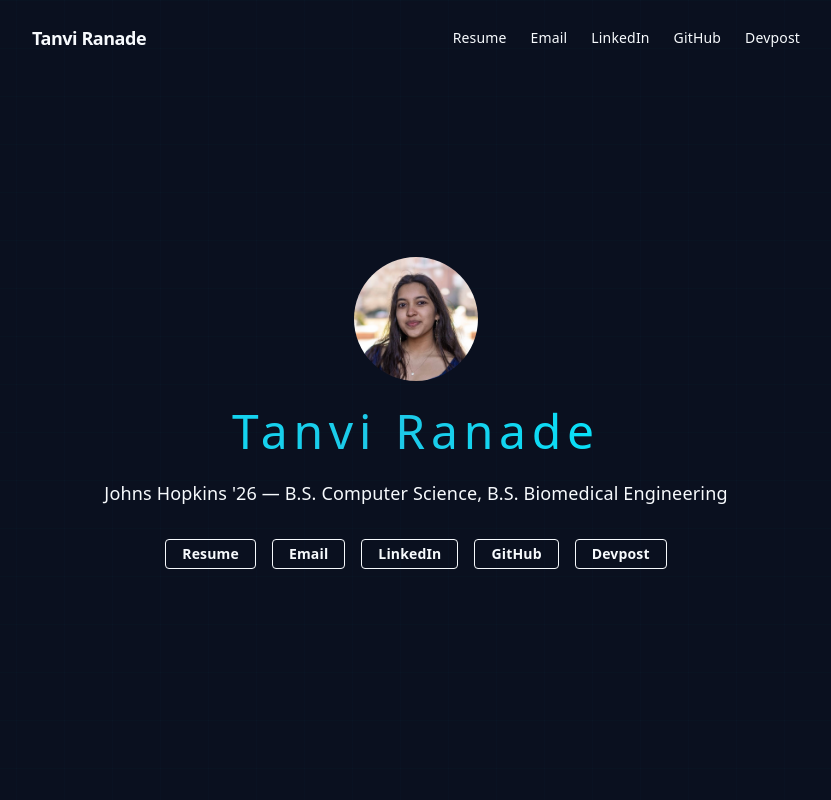
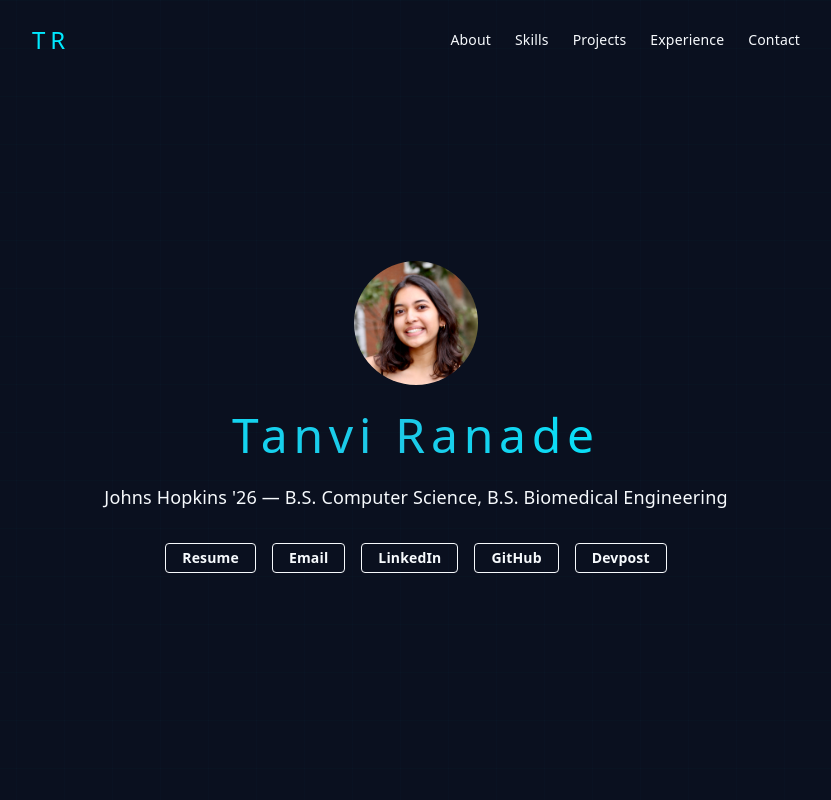
Before and after one commit to tranade/personal-portfolio, a Next.js app: page / in a window 1280 px wide. Shown: the top 800 px of the page, without its empty margins (224-1055 px from the left). Built offline with nearby package versions, Linux system fonts and the light colour scheme.

Commit message:
Make navbar functional

```diff
--- a/src/app/page.tsx
+++ b/src/app/page.tsx
@@ -3,6 +3,14 @@
 import Image from "next/image";
 import Link from "next/link";
 import { useEffect, useState } from "react";
+
+const navSections = [
+  { id: "about", label: "About" },
+  { id: "skills", label: "Skills" },
+  { id: "projects", label: "Projects" },
+  { id: "experience", label: "Experience" },
+  { id: "contact", label: "Contact" },
+];
 
 const socialLinks = [
   { href: "/Tanvi_Ranade_Resume.pdf", label: "Resume" },
@@ -23,6 +31,11 @@ export default function Home() {
     return () => window.removeEventListener("scroll", onScroll);
   }, []);
 
+  // Ensure smooth scrolling for anchor links
+  if (typeof window !== 'undefined') {
+    document.documentElement.style.scrollBehavior = 'smooth';
+  }
+
   return (
     <div className="min-h-screen bg-background text-foreground flex flex-col items-center px-4">
       {/* Navigation */}
@@ -30,12 +43,19 @@ export default function Home() {
         <div className={`w-full h-full transition-colors duration-300 ${navScrolled ? "bg-[#070d16] shadow-md" : "bg-background"}`} />
       </div>
       <nav className="w-full max-w-3xl mx-auto flex justify-between items-center py-6 sticky top-0 z-30 bg-transparent">
-        <span className="text-lg font-bold tracking-tight">Tanvi Ranade</span>
+        <a href="#" className="font-tech-heading text-2xl font-normal tracking-widest flex items-center focus:outline-none" style={{ color: 'var(--accent1)'}}>
+          <span style={{ fontWeight: 400}}>T</span>
+          <span style={{ fontWeight: 400, marginLeft: '0.1em' }}>R</span>
+        </a>
           <div className="flex gap-6 text-sm">
-            {socialLinks.map(link => (
-              <Link key={link.label} href={link.href} target={link.href.startsWith('http') ? '_blank' : undefined} rel="noopener noreferrer" className="hover:text-accent2 transition-colors font-medium">
-                {link.label}
-              </Link>
+            {navSections.map(section => (
+              <a
+                key={section.id}
+                href={`#${section.id}`}
+                className={`hover:text-accent2 transition-colors font-medium`}
+              >
+                {section.label}
+              </a>
             ))}
           </div>
         </nav>
@@ -54,12 +74,12 @@ export default function Home() {
           </div>
         </section>
         {/* About Section */}
-        <section className="w-full flex flex-col gap-4 py-8 border-b border-neutral-800">
+        <section id="about" className="w-full flex flex-col gap-4 py-8 border-b border-neutral-800 scroll-mt-24">
           <h2 className="text-2xl font-bold mb-2 tech-title tech-heading">About</h2>
           <p className="text-base">Hi! I'm a 3rd year undergraduate interested in software engineering, AI/ML, data science, and medical applications. This past summer I interned at Aryn, where I worked on developing an LLM-based query planning and execution pipeline for analytics questions on unstructured data and co-authored a systems paper. I'm currently improving a website for the JHU Physics & Astronomy and on the student developer team for Semester.ly. In the past I worked on an iOS and Android app for dearYou Health, and have had experience working as an R&D intern at CurveAssure as a Full-Stack Software Developer. On campus, I'm the president of WiCS@JHU, a counselor for Camp Kesem, and on a dance team, Blue Jay Bhangra. Recently, I joined Dr. Suchi Saria's lab for Machine Learning in Healthcare. I'm also currently an Intro Algorithms TA and have previously been one for Data Structures and Intermediate Programming (C/C++).</p>
         </section>
         {/* Skills Section */}
-        <section className="w-full flex flex-col gap-4 py-8 border-b border-neutral-800">
+        <section id="skills" className="w-full flex flex-col gap-4 py-8 border-b border-neutral-800 scroll-mt-24">
           <h2 className="text-2xl font-bold mb-2 tech-title tech-heading">Skills</h2>
           <ul className="flex flex-wrap gap-3">
             {['JavaScript', 'HTML', 'CSS', 'TypeScript', 'React', 'Redux', 'Python', 'Java', 'C/C++', 'Databases', 'API Calls', 'Node.js', 'Express.js', 'Nest.js'].map(skill => (
@@ -70,7 +90,7 @@ export default function Home() {
           </ul>
         </section>
         {/* Projects Section */}
-        <section className="w-full flex flex-col gap-4 py-8 border-b border-neutral-800">
+        <section id="projects" className="w-full flex flex-col gap-4 py-8 border-b border-neutral-800 scroll-mt-24">
           <h2 className="text-2xl font-bold mb-2 tech-title tech-heading">Projects</h2>
           <div className="grid gap-6 sm:grid-cols-2">
             <div className="rounded-lg border border-neutral-800 p-4 bg-background flex flex-col gap-2">
@@ -100,7 +120,7 @@ export default function Home() {
           </div>
         </section>
         {/* Experience Section */}
-        <section className="w-full flex flex-col gap-4 py-8 border-b border-neutral-800">
+        <section id="experience" className="w-full flex flex-col gap-4 py-8 border-b border-neutral-800 scroll-mt-24">
           <h2 className="text-2xl font-bold mb-2 tech-title tech-heading">Experience</h2>
           <ul className="flex flex-col gap-2">
             <li><span className="font-semibold">Aryn</span> — Software Engineering Intern (Summer 2023): Developed an LLM-based query planning and execution pipeline for analytics on unstructured data. Co-authored a systems paper.</li>
@@ -116,7 +136,7 @@ export default function Home() {
           </ul>
         </section>
         {/* Contact Section */}
-        <section className="w-full flex flex-col gap-4 py-8">
+        <section id="contact" className="w-full flex flex-col gap-4 py-8 scroll-mt-24">
           <h2 className="text-2xl font-bold mb-2 tech-title tech-heading">Contact</h2>
           <div className="flex flex-col gap-2 items-center">
             <div className="text-base">tranade1@jhu.edu</div>
```
Also changed, not shown: public/profile.jpg.
